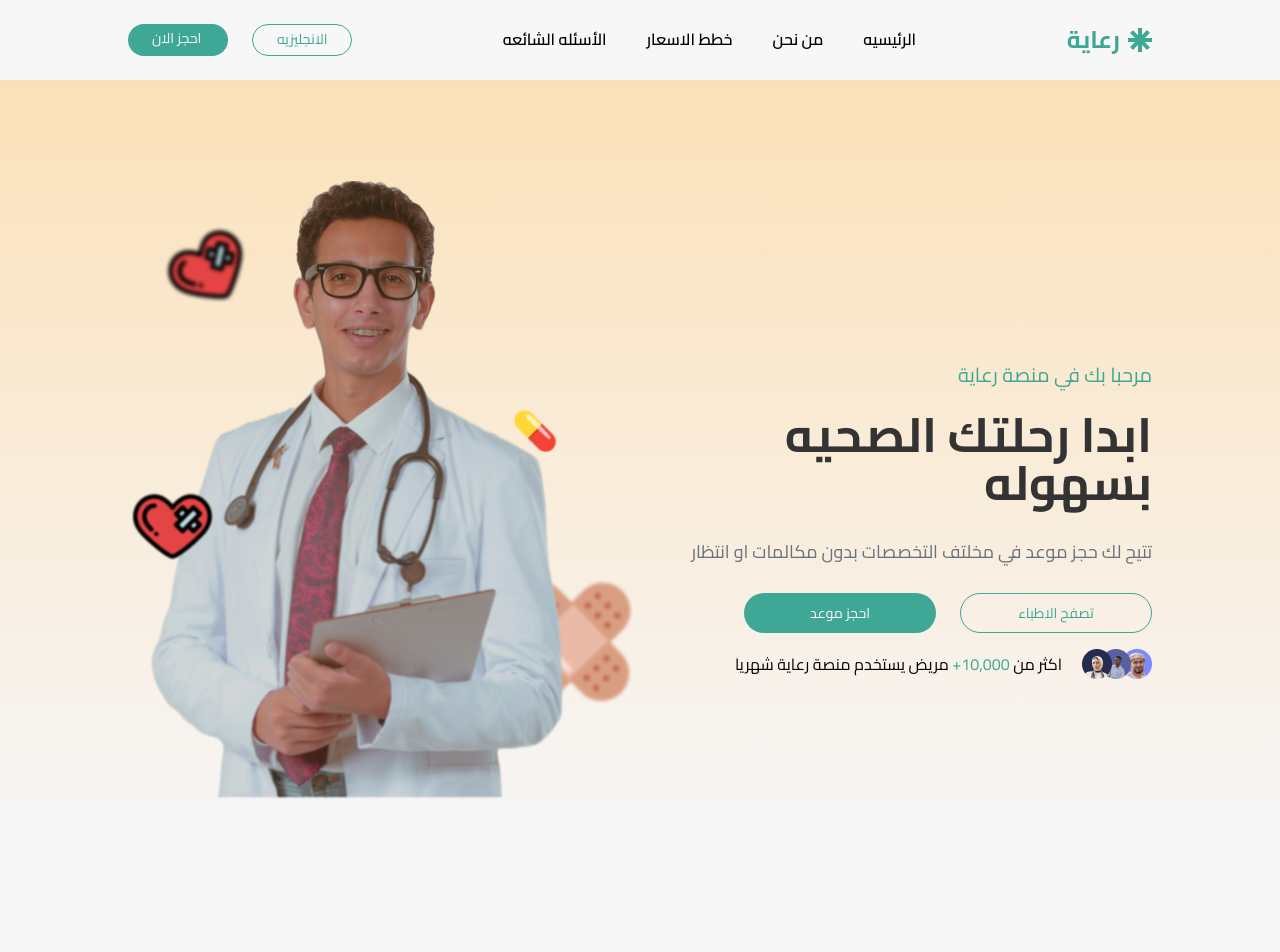
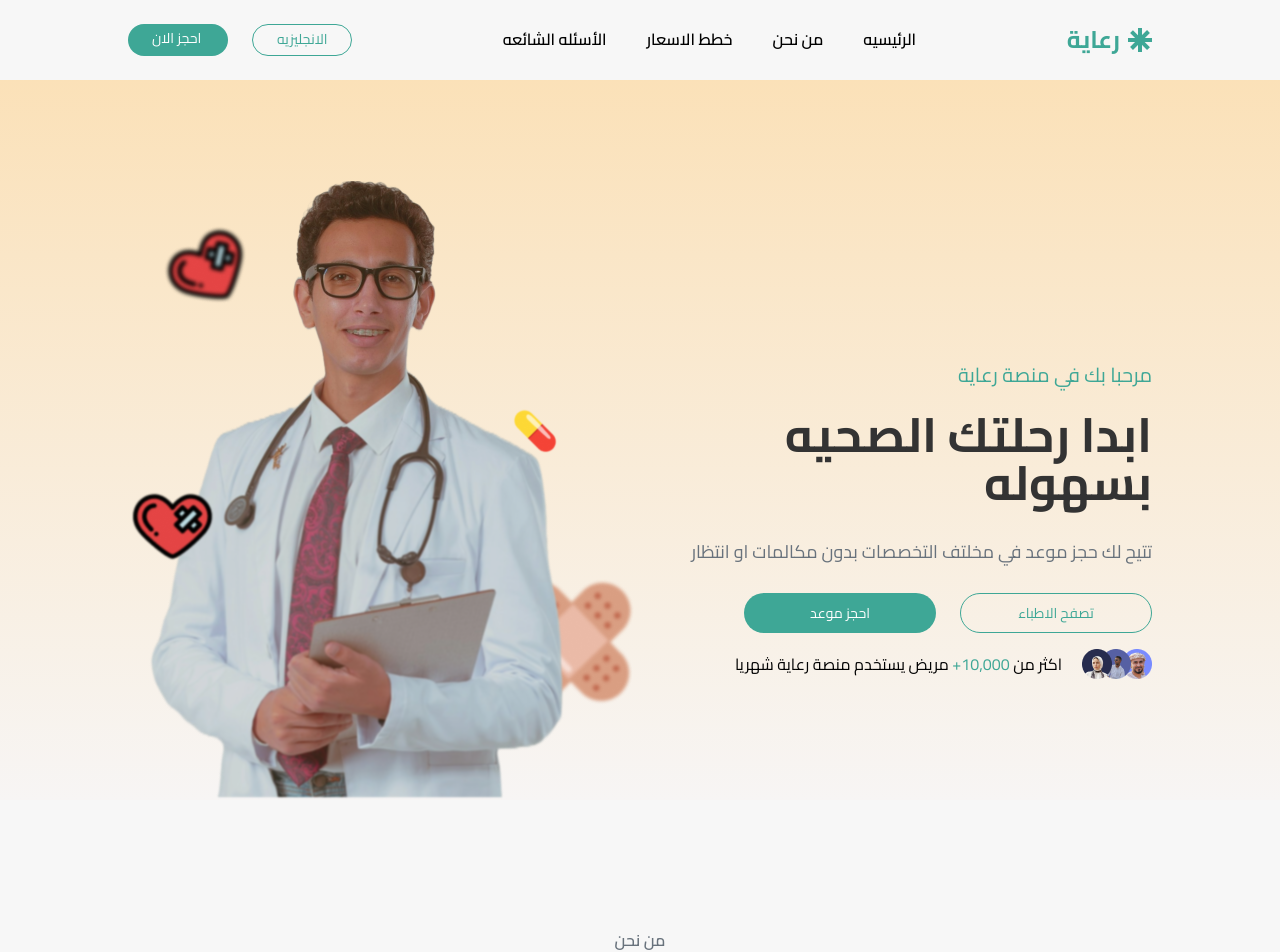
Before and after one commit to Abo3baziz/raaya, a Next.js app: page / in a window 1280 px wide. Shown: the top 952 px of the page. Before the commit the page ends 800 px from the top, so only its background shows below. Built offline with nearby package versions, Linux system fonts and the light colour scheme.

Commit message:
add: include WhoWeAre component in Home page layout

```diff
--- a/app/page.tsx
+++ b/app/page.tsx
@@ -1,5 +1,6 @@
 import Hero from "./ui/Hero";
 import Navbar from "./ui/navbar";
+import WhoWeAre from "./ui/WhoWeAre";
 
 export default function Home() {
   return (
@@ -12,6 +13,8 @@ export default function Home() {
           <Hero />
         </div>
       </div>
+
+      <WhoWeAre />
     </div>
   );
 }
```
